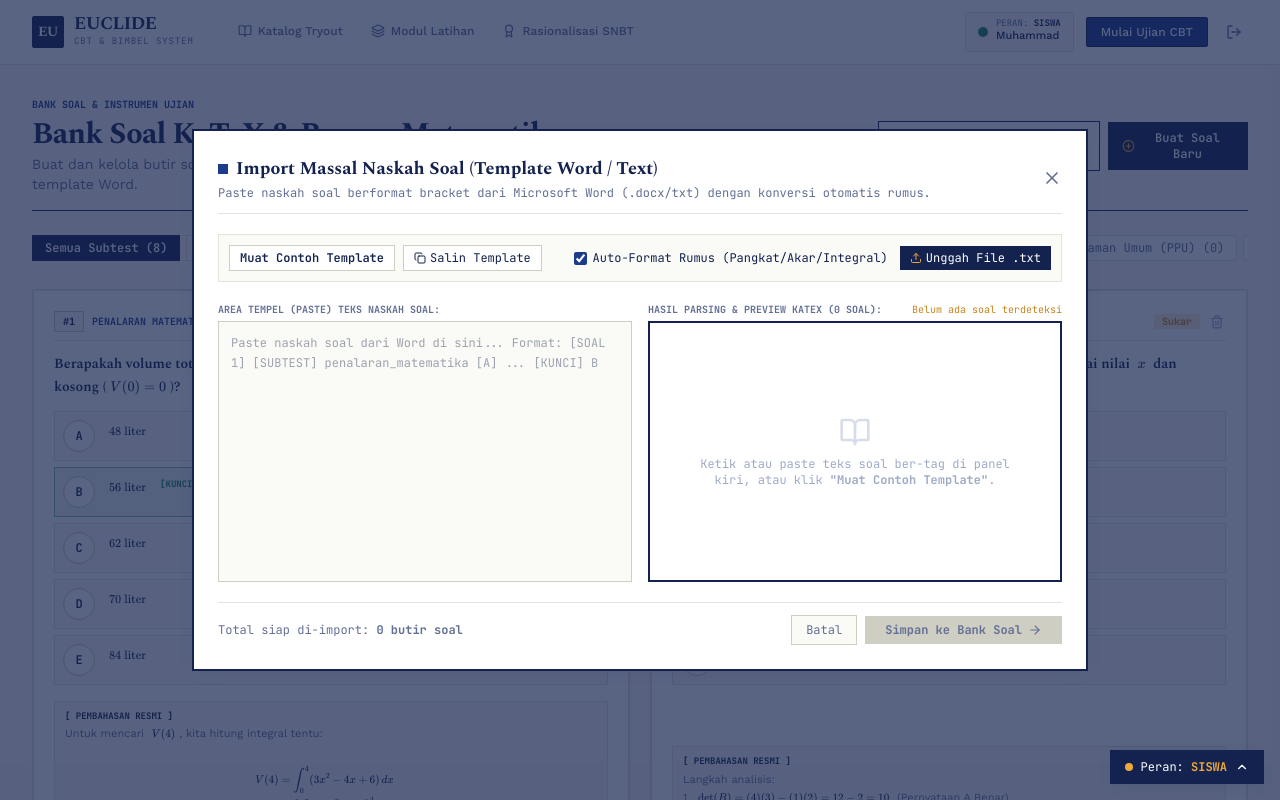
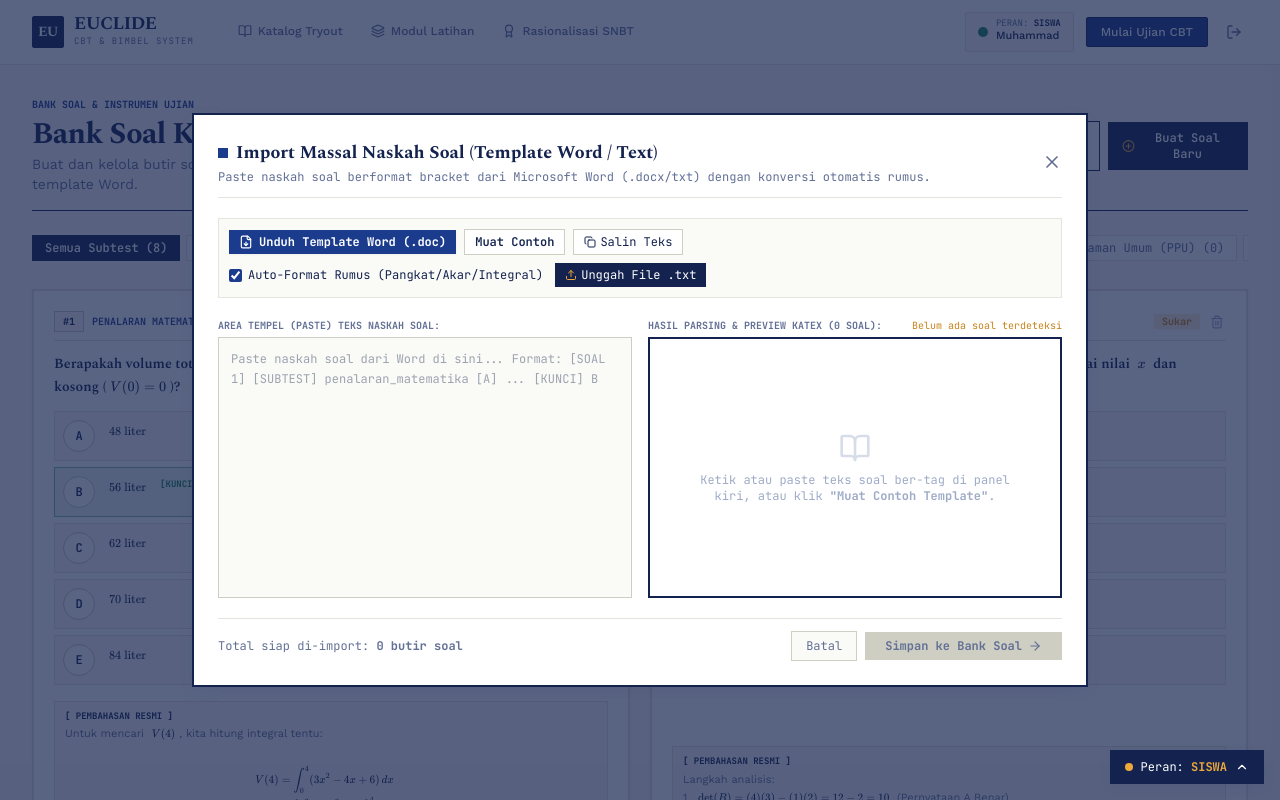
Before and after one commit to DenHandika/Euclide-Project, a Next.js app: page /admin/questions in a window 1280 px wide. Both pictures are taken after a click on the button "Import Massal Word (.docx)". Shown: the top 800 px of the page. Built offline with nearby package versions, Linux system fonts and the light colour scheme.

Commit message:
feat(questions): add Download Word Template (.doc) button in BulkImportModal

```diff
--- a/src/components/admin/BulkImportModal.tsx
+++ b/src/components/admin/BulkImportModal.tsx
@@ -10,6 +10,8 @@ import {
   CheckCircle2,
   AlertCircle,
   Copy,
+  Download,
+  FileDown,
   Check,
   X,
   ArrowRight,
@@ -186,6 +188,34 @@ export default function BulkImportModal({ isOpen, onClose, onImport }: BulkImpor
     setTimeout(() => setCopied(false), 2000);
   };
 
+  const handleDownloadWordTemplate = () => {
+    const fileHeader = `PANDUAN TEMPLATE IMPORT NASKAH SOAL EUCLIDE CBT
+======================================================
+PETUNJUK PENGISIAN UNTUK TENTOR / PENYUSUN SOAL:
+1. Gunakan tag [SOAL 1], [SOAL 2], dst untuk memisahkan nomor soal.
+2. Tag [SUBTEST] diisi id subtest (contoh: penalaran_matematika, penalaran_umum, literasi_indonesia).
+3. Tag [KESULITAN] diisi: Mudah, Sedang, atau Sukar.
+4. Pilihan jawaban diisi pada tag [A], [B], [C], [D], [E].
+5. Kunci jawaban ditulis pada tag [KUNCI] (misal: B).
+6. Pembahasan ditulis pada tag [PEMBAHASAN].
+7. Rumus matematika teks biasa (contoh: 3t^2 + 4t, sqrt(x), <=, >=) otomatis dikonversi ke KaTeX.
+
+------------------------------------------------------
+NASKAH SOAL:
+
+` + TEMPLATE_EXAMPLE;
+
+    const blob = new Blob([fileHeader], { type: 'application/msword;charset=utf-8' });
+    const url = URL.createObjectURL(blob);
+    const link = document.createElement('a');
+    link.href = url;
+    link.download = 'TEMPLATE_IMPORT_SOAL_EUCLIDE.doc';
+    document.body.appendChild(link);
+    link.click();
+    document.body.removeChild(link);
+    URL.revokeObjectURL(url);
+  };
+
   const handleFileUpload = (e: React.ChangeEvent<HTMLInputElement>) => {
     const file = e.target.files?.[0];
     if (!file) return;
@@ -229,13 +259,22 @@ export default function BulkImportModal({ isOpen, onClose, onImport }: BulkImpor
 
         {/* Toolbar Controls */}
         <div className="flex flex-wrap items-center justify-between gap-2 p-2.5 bg-[#FAFAF7] border border-[#E4E4DC] text-xs font-mono shrink-0">
-          <div className="flex items-center space-x-2">
+          <div className="flex flex-wrap items-center gap-2">
+            <button
+              type="button"
+              onClick={handleDownloadWordTemplate}
+              className="px-2.5 py-1 bg-[#1B3B8C] hover:bg-[#274DB8] text-white font-bold transition flex items-center space-x-1.5 shadow-sm"
+              title="Download file Word .doc siap edit di Microsoft Word"
+            >
+              <FileDown className="w-3.5 h-3.5" />
+              <span>Unduh Template Word (.doc)</span>
+            </button>
             <button
               type="button"
               onClick={handleLoadSample}
               className="px-2.5 py-1 bg-[#FFFFFF] hover:bg-[#F3F3ED] text-[#13224E] border border-[#CECEC2] font-semibold transition"
             >
-              Muat Contoh Template
+              Muat Contoh
             </button>
             <button
               type="button"
@@ -243,7 +282,7 @@ export default function BulkImportModal({ isOpen, onClose, onImport }: BulkImpor
               className="px-2.5 py-1 bg-[#FFFFFF] hover:bg-[#F3F3ED] text-[#13224E] border border-[#CECEC2] transition flex items-center space-x-1"
             >
               {copied ? <Check className="w-3 h-3 text-[#1B8A5A]" /> : <Copy className="w-3 h-3" />}
-              <span>{copied ? 'Template Disalin!' : 'Salin Template'}</span>
+              <span>{copied ? 'Tersalin!' : 'Salin Teks'}</span>
             </button>
           </div>
 
```
